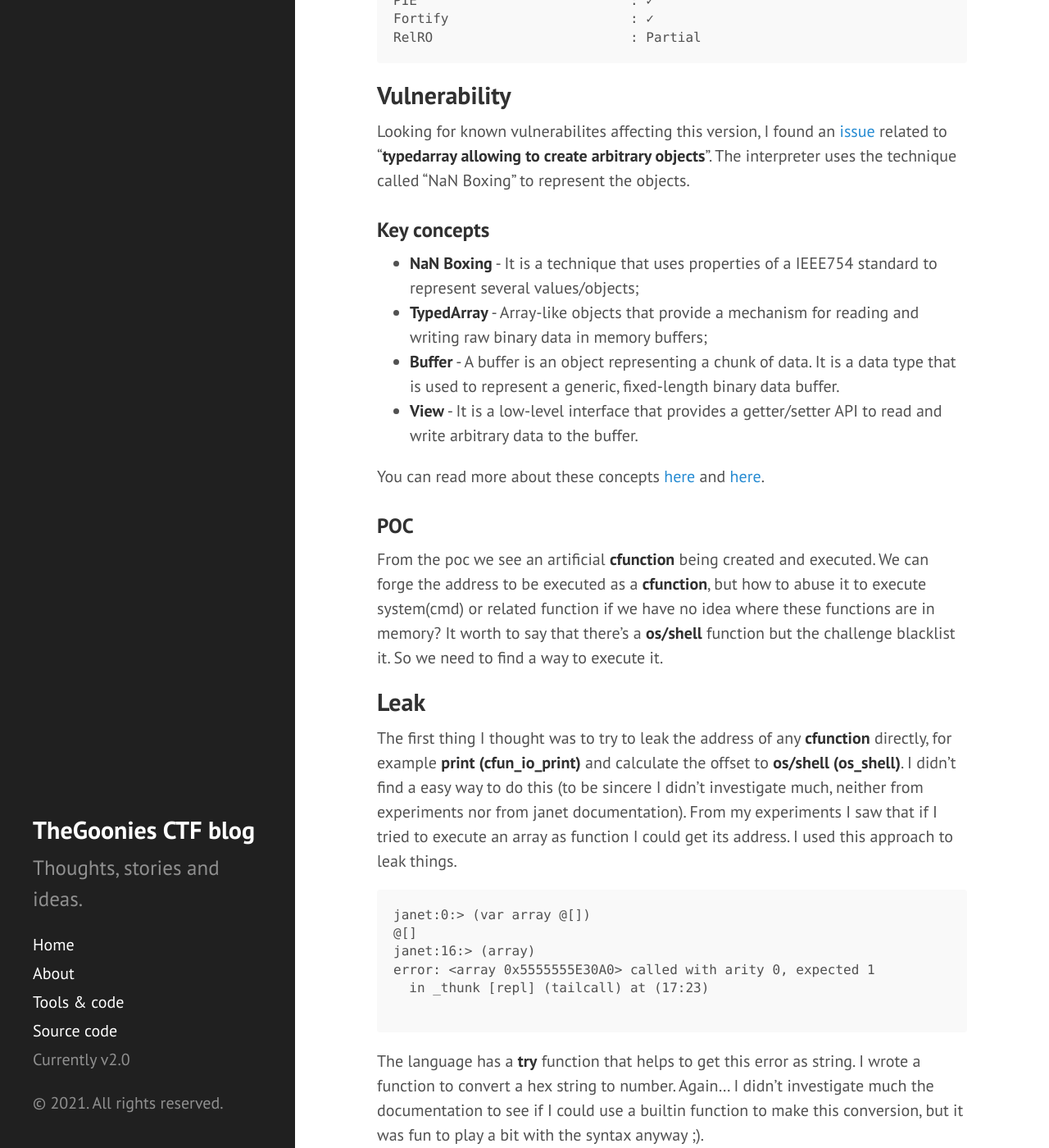
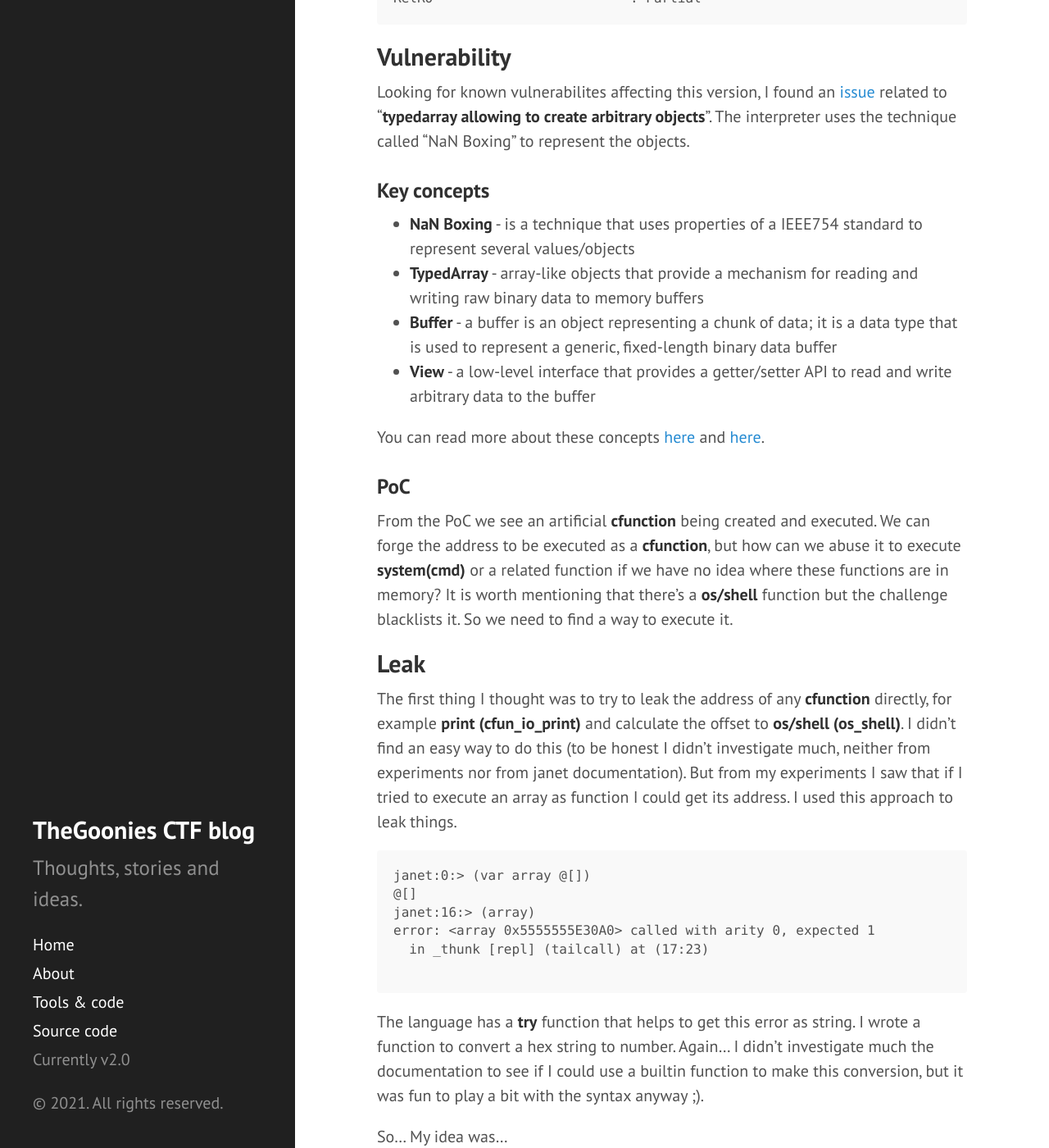
Before and after one commit to thegoonies/thegoonies.github.io, a Jekyll site: the page built from _posts/2021-03-28-umass-ctf-2021-replme.md, in a window 1280 px wide and 1400 px high, scrolled down 1075 px. Shown: the whole window at 82% size. Built offline with Jekyll 4.4.1, drawn with Linux system fonts in a browser that asks for light colours; nearby versions of some CDN libraries; some of the changed text lies outside the part shown.

Commit message:
Update 2021-03-28-umass-ctf-2021-replme.md

````diff
--- a/_posts/2021-03-28-umass-ctf-2021-replme.md
+++ b/_posts/2021-03-28-umass-ctf-2021-replme.md
@@ -24,8 +23,9 @@ Janet 1.1.0-dev-6887dd05  Copyright (C) 2017-2019 Calvin Rose
 janet:0:>
 
 ```
+<!--more-->
+## Recon
 
-## Recon
 ```
 ./janet: ELF 64-bit LSB shared object, x86-64, version 1 (SYSV), dynamically linked, interpreter /lib64/ld-linux-x86-64.so.2, for GNU/Linux 3.2.0, not stripped
 
@@ -42,19 +42,20 @@ Looking for known vulnerabilites affecting this version, I found an [issue](http
 
 ### Key concepts
 
-* **NaN Boxing** - It is a technique that uses properties of a IEEE754 standard to represent several values/objects;
-* **TypedArray** - Array-like objects that provide a mechanism for reading and writing raw binary data in memory buffers;
-* **Buffer** -  A buffer is an object representing a chunk of data. It is a data type that is used to represent a generic, fixed-length binary data buffer.
-* **View** - It is a low-level interface that provides a getter/setter API to read and write arbitrary data to the buffer.
+* **NaN Boxing** - is a technique that uses properties of a IEEE754 standard to represent several values/objects
+* **TypedArray** - array-like objects that provide a mechanism for reading and writing raw binary data to memory buffers
+* **Buffer** -  a buffer is an object representing a chunk of data; it is a data type that is used to represent a generic, fixed-length binary data buffer
+* **View** - a low-level interface that provides a getter/setter API to read and write arbitrary data to the buffer
 
 You can read more about these concepts [here](https://craftinginterpreters.com/optimization.html#nan-boxing) and [here](https://developer.mozilla.org/en-US/docs/Web/JavaScript/Typed_arrays).
 
-### POC
-From the poc we see an artificial **cfunction** being created and executed. We can forge the address to be executed as a **cfunction**, but how to abuse it to execute system(cmd) or related function if we have no idea where these functions are in memory? It worth to say that there's a **os/shell** function but the challenge blacklist it. So we need to find a way to execute it.
+### PoC
+
+From the PoC we see an artificial **cfunction** being created and executed. We can forge the address to be executed as a **cfunction**, but how can we abuse it to execute **system(cmd)** or a related function if we have no idea where these functions are in memory? It is worth mentioning that there's a **os/shell** function but the challenge blacklists it. So we need to find a way to execute it.
 
 ## Leak
 
-The first thing I thought was to try to leak the address of any **cfunction** directly, for example **print (cfun\_io\_print)** and calculate the offset to **os/shell (os_shell)**. I didn't find a easy way to do this (to be sincere I didn't investigate much, neither from experiments nor from janet documentation). From my experiments I saw that if I tried to execute an array as function I could get its address. I used this approach to leak things.
+The first thing I thought was to try to leak the address of any **cfunction** directly, for example **print (cfun\_io\_print)** and calculate the offset to **os/shell (os_shell)**. I didn't find an easy way to do this (to be honest I didn't investigate much, neither from experiments nor from janet documentation). But from my experiments I saw that if I tried to execute an array as function I could get its address. I used this approach to leak things.
 
 ```
 janet:0:> (var array @[])
@@ -69,13 +70,13 @@ The language has a **try** function that helps to get this error as string. I wr
 
 So... My idea was...
 
-1. Create an array and insert print into it;
-2. Leak the array address;
-3. Forge an object using the bug that allowed me to read raw content of this array or adjacent memory.
+1. Create an array and insert print into it
+2. Leak the array address
+3. Forge an object using the bug that allowed me to read raw content of this array or adjacent memory
 
-I could try to forge an **array buffer (tarray/buffer)** using &array+n and create a view to read data from this array buffer.
+I could try to forge an **array buffer (tarray/buffer)** using **&array+n** and create a view to read data from this array buffer.
 
-Let's see how a regular array and a array buffer is represented in memory.
+Let's see how a regular array and an array buffer is represented in memory.
 
 ### Code
 
````
Also changed, not shown: other parts of _posts/2021-03-28-umass-ctf-2021-replme.md (+14 -16 lines).
